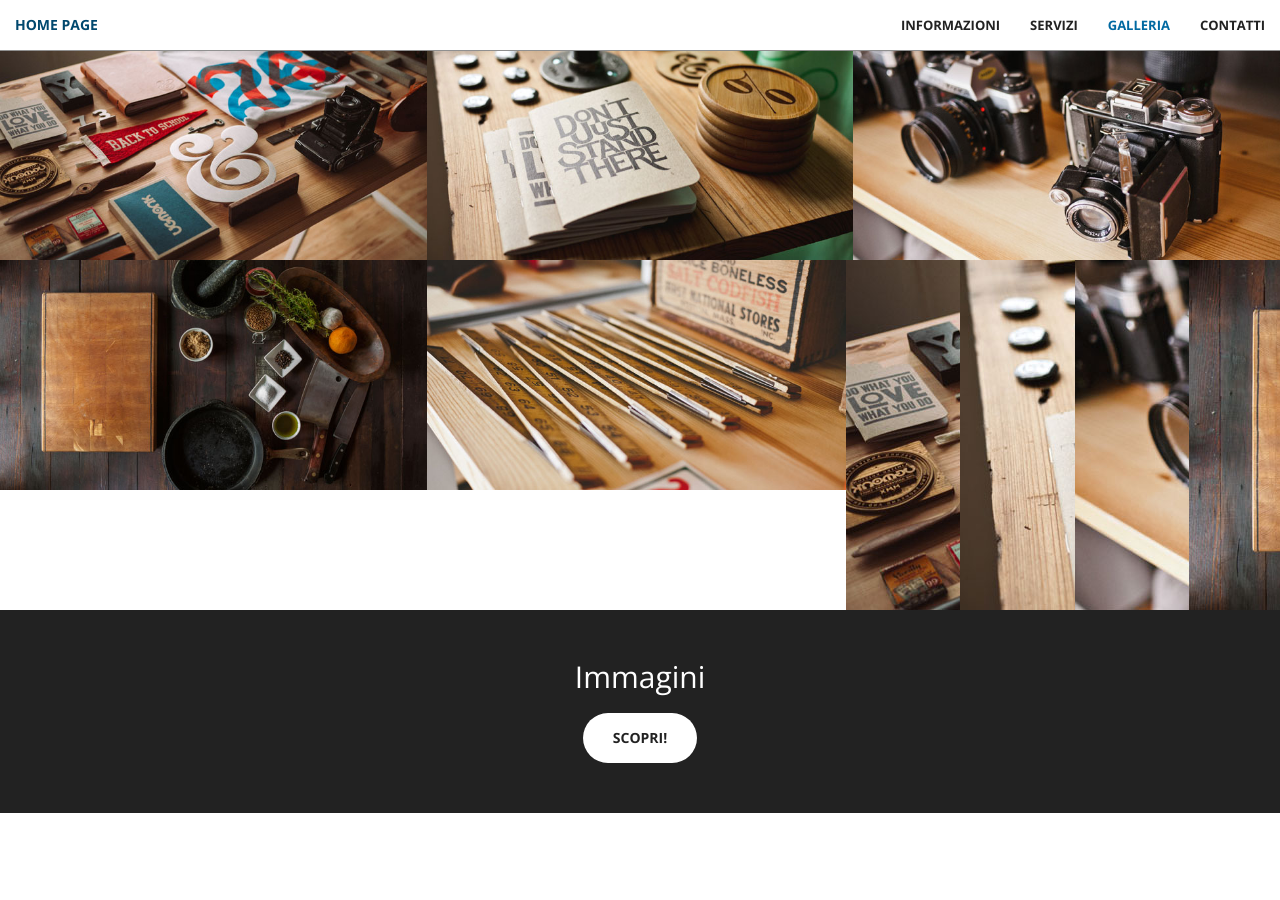
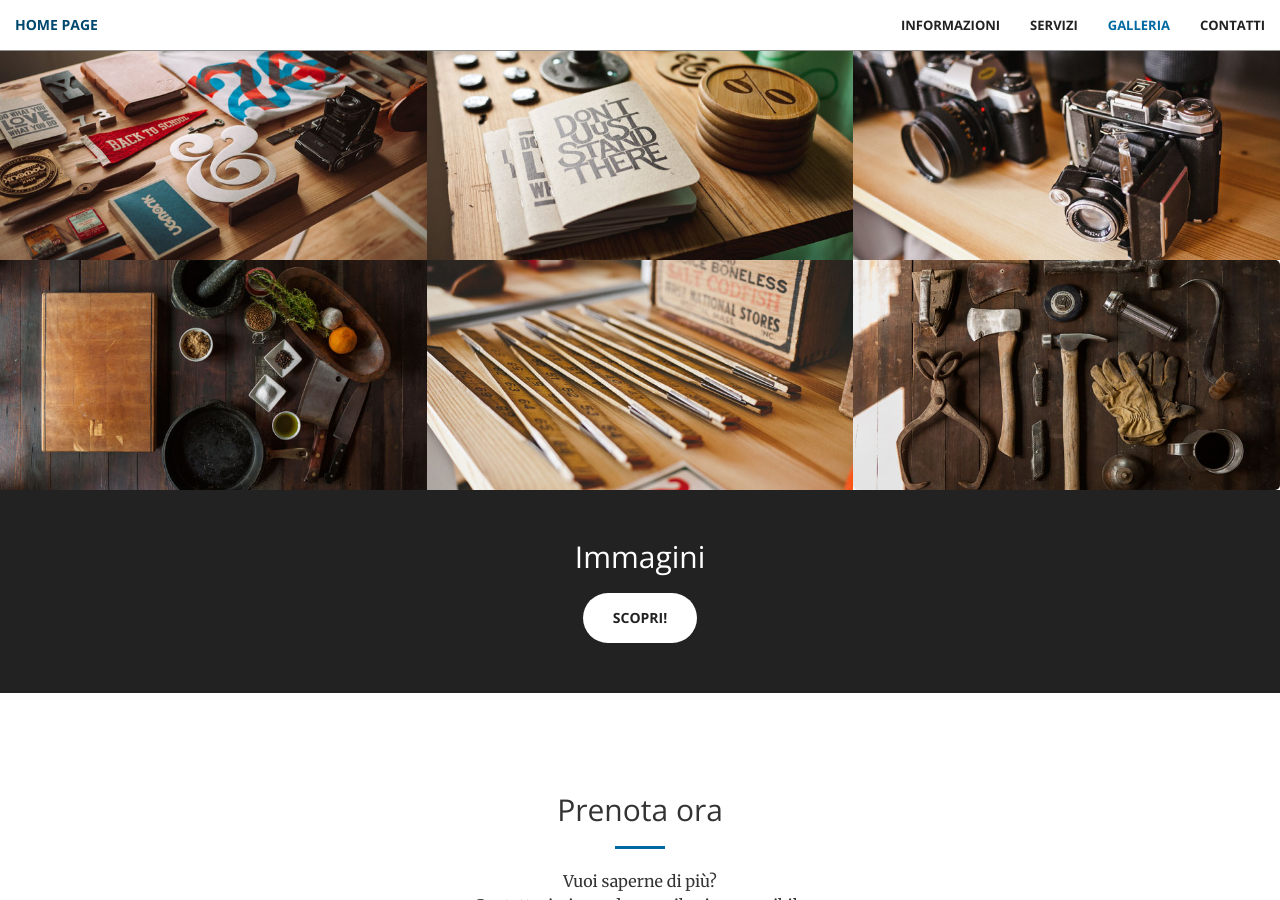
Before and after one commit to teocavaproject/teocavaproject.github.io, a Jekyll site: the page built from index.html, in a window 1280 px wide and 900 px high, scrolled down 1696 px. Built offline with Jekyll 4.4.1, drawn with Linux system fonts in a browser that asks for light colours; nearby versions of some CDN libraries.

Commit message:
Revert "commit"
This reverts commit 03366ff2bd9e984161f4240a29378d528ab9d437.

```diff
--- a/_includes/portfolio.html
+++ b/_includes/portfolio.html
@@ -77,73 +77,20 @@
                 </a>
             </div>
             <div class="col-lg-4 col-sm-6">
-                 <!-- Images used to open the lightbox -->
-                <div class="row">
-                    <div class="column">
-                    <img src="img/portfolio/1.jpg" onclick="openModal();currentSlide(1)" class="hover-shadow">
-                    </div>
-                    <div class="column">
-                    <img src="img/portfolio/2.jpg" onclick="openModal();currentSlide(2)" class="hover-shadow">
-                    </div>
-                    <div class="column">
-                    <img src="img/portfolio/3.jpg" onclick="openModal();currentSlide(3)" class="hover-shadow">
-                    </div>
-                    <div class="column">
-                    <img src="img/portfolio/4.jpg" onclick="openModal();currentSlide(4)" class="hover-shadow">
-                    </div>
-                </div>
+                    <!-- Trigger the Modal -->
+                <img id="myImg" src="img/portfolio/6.jpg" alt="Snow" style="width:100%">
 
-                <!-- The Modal/Lightbox -->
+                <!-- The Modal -->
                 <div id="myModal" class="modal">
-                    <span class="close cursor" onclick="closeModal()">&times;</span>
-                    <div class="modal-content">
 
-                    <div class="mySlides">
-                        <div class="numbertext">1 / 4</div>
-                        <img src="img/portfolio/1.jpg" style="width:100%">
-                    </div>
+                <!-- The Close Button -->
+                <span class="close">&times;</span>
 
-                    <div class="mySlides">
-                        <div class="numbertext">2 / 4</div>
-                        <img src="img/portfolio/2.jpg" style="width:100%">
-                    </div>
+                <!-- Modal Content (The Image) -->
+                <img class="modal-content" id="img01">
 
-                    <div class="mySlides">
-                        <div class="numbertext">3 / 4</div>
-                        <img src="img/portfolio/3.jpg" style="width:100%">
-                    </div>
-
-                    <div class="mySlides">
-                        <div class="numbertext">4 / 4</div>
-                        <img src="img/portfolio/4.jpg" style="width:100%">
-                    </div>
-
-                    <!-- Next/previous controls -->
-                    <a class="prev" onclick="plusSlides(-1)">&#10094;</a>
-                    <a class="next" onclick="plusSlides(1)">&#10095;</a>
-
-                    <!-- Caption text -->
-                    <div class="caption-container">
-                        <p id="caption"></p>
-                    </div>
-
-                    <!-- Thumbnail image controls -->
-                    <div class="column">
-                        <img class="demo" src="img/portfolio/1.jpg" onclick="currentSlide(1)" alt="Nature">
-                    </div>
-
-                    <div class="column">
-                        <img class="demo" src="img/portfolio/2.jpg" onclick="currentSlide(2)" alt="Snow">
-                    </div>
-
-                    <div class="column">
-                        <img class="demo" src="img/portfolio/3.jpg" onclick="currentSlide(3)" alt="Mountains">
-                    </div>
-
-                    <div class="column">
-                        <img class="demo" src="img/portfolio/4.jpg" onclick="currentSlide(4)" alt="Lights">
-                    </div>
-                    </div>
+                <!-- Modal Caption (Image Text) -->
+                <div id="caption"></div>
                 </div>
             </div>
         </div>
--- a/css/modal.css
+++ b/css/modal.css
@@ -1,125 +1,79 @@
-.row > .column {
-  padding: 0 8px;
+/* Style the Image Used to Trigger the Modal */
+#myImg {
+    border-radius: 5px;
+    cursor: pointer;
+    transition: 0.3s;
   }
 
-.row:after {
-  content: "";
-  display: table;
-  clear: both;
-}
-
-/* Create four equal columns that floats next to eachother */
-.column {
-  float: left;
-  width: 25%;
-}
+  #myImg:hover {opacity: 0.7;}
 
   /* The Modal (background) */
   .modal {
-  display: none;
-  position: fixed;
-  z-index: 1;
-  padding-top: 100px;
+    display: none; /* Hidden by default */
+    position: fixed; /* Stay in place */
+    z-index: 1; /* Sit on top */
+    padding-top: 100px; /* Location of the box */
     left: 0;
     top: 0;
-  width: 100%;
-  height: 100%;
-  overflow: auto;
-  background-color: black;
+    width: 100%; /* Full width */
+    height: 100%; /* Full height */
+    overflow: auto; /* Enable scroll if needed */
+    background-color: rgb(0,0,0); /* Fallback color */
+    background-color: rgba(0,0,0,0.9); /* Black w/ opacity */
   }
 
-/* Modal Content */
+  /* Modal Content (Image) */
   .modal-content {
-  position: relative;
-  background-color: #fefefe;
     margin: auto;
-  padding: 0;
-  width: 90%;
-  max-width: 1200px;
+    display: block;
+    width: 80%;
+    max-width: 700px;
+  }
+
+  /* Caption of Modal Image (Image Text) - Same Width as the Image */
+  #caption {
+    margin: auto;
+    display: block;
+    width: 80%;
+    max-width: 700px;
+    text-align: center;
+    color: #ccc;
+    padding: 10px 0;
+    height: 150px;
+  }
+
+  /* Add Animation - Zoom in the Modal */
+  .modal-content, #caption {
+    animation-name: zoom;
+    animation-duration: 0.6s;
+  }
+
+  @keyframes zoom {
+    from {transform:scale(0)}
+    to {transform:scale(1)}
   }
 
   /* The Close Button */
   .close {
-  color: white;
     position: absolute;
-  top: 10px;
-  right: 25px;
-  font-size: 35px;
+    top: 15px;
+    right: 35px;
+    color: #f1f1f1;
+    font-size: 40px;
     font-weight: bold;
+    transition: 0.3s;
   }
 
   .close:hover,
   .close:focus {
-  color: #999;
+    color: #bbb;
     text-decoration: none;
     cursor: pointer;
   }
 
-/* Hide the slides by default */
-.mySlides {
-  display: none;
+  /* 100% Image Width on Smaller Screens */
+  @media only screen and (max-width: 700px){
+    .modal-content {
+      width: 100%;
     }
-
-/* Next & previous buttons */
-.prev,
-.next {
-  cursor: pointer;
-  position: absolute;
-  top: 50%;
-  width: auto;
-  padding: 16px;
-  margin-top: -50px;
-  color: white;
-  font-weight: bold;
-  font-size: 20px;
-  transition: 0.6s ease;
-  border-radius: 0 3px 3px 0;
-  user-select: none;
-  -webkit-user-select: none;
   }
-
-/* Position the "next button" to the right */
-.next {
-  right: 0;
-  border-radius: 3px 0 0 3px;
-}
-
-/* On hover, add a black background color with a little bit see-through */
-.prev:hover,
-.next:hover {
-  background-color: rgba(0, 0, 0, 0.8);
-}
-
-/* Number text (1/3 etc) */
-.numbertext {
-  color: #f2f2f2;
-  font-size: 12px;
-  padding: 8px 12px;
-  position: absolute;
-  top: 0;
-}
-
-/* Caption text */
-.caption-container {
-  text-align: center;
-  background-color: black;
-  padding: 2px 16px;
-  color: white;
-}
-
-img.demo {
-  opacity: 0.6;
-}
-
-.active,
-.demo:hover {
-  opacity: 1;
-}
-
-img.hover-shadow {
-  transition: 0.3s;
-}
-
-.hover-shadow:hover {
-  box-shadow: 0 4px 8px 0 rgba(0, 0, 0, 0.2), 0 6px 20px 0 rgba(0, 0, 0, 0.19);
-}
--- a/js/modal.js
+++ b/js/modal.js
@@ -1,40 +1,20 @@
-// Open the Modal
-function openModal() {
-  document.getElementById("myModal").style.display = "block";
+// Get the modal
+var modal = document.getElementById("myModal");
+
+// Get the image and insert it inside the modal - use its "alt" text as a caption
+var img = document.getElementById("myImg");
+var modalImg = document.getElementById("img01");
+var captionText = document.getElementById("caption");
+img.onclick = function(){
+  modal.style.display = "block";
+  modalImg.src = this.src;
+  captionText.innerHTML = this.alt;
 }
 
-// Close the Modal
-function closeModal() {
-  document.getElementById("myModal").style.display = "none";
+// Get the <span> element that closes the modal
+var span = document.getElementsByClassName("close")[0];
+
+// When the user clicks on <span> (x), close the modal
+span.onclick = function() {
+  modal.style.display = "none";
 }
-
-var slideIndex = 1;
-showSlides(slideIndex);
-
-// Next/previous controls
-function plusSlides(n) {
-  showSlides(slideIndex += n);
-}
-
-// Thumbnail image controls
-function currentSlide(n) {
-  showSlides(slideIndex = n);
-}
-
-function showSlides(n) {
-  var i;
-  var slides = document.getElementsByClassName("mySlides");
-  var dots = document.getElementsByClassName("demo");
-  var captionText = document.getElementById("caption");
-  if (n > slides.length) {slideIndex = 1}
-  if (n < 1) {slideIndex = slides.length}
-  for (i = 0; i < slides.length; i++) {
-    slides[i].style.display = "none";
-  }
-  for (i = 0; i < dots.length; i++) {
-    dots[i].className = dots[i].className.replace(" active", "");
-  }
-  slides[slideIndex-1].style.display = "block";
-  dots[slideIndex-1].className += " active";
-  captionText.innerHTML = dots[slideIndex-1].alt;
-}
```
Lines whose indentation alone changed are shown as unchanged.
